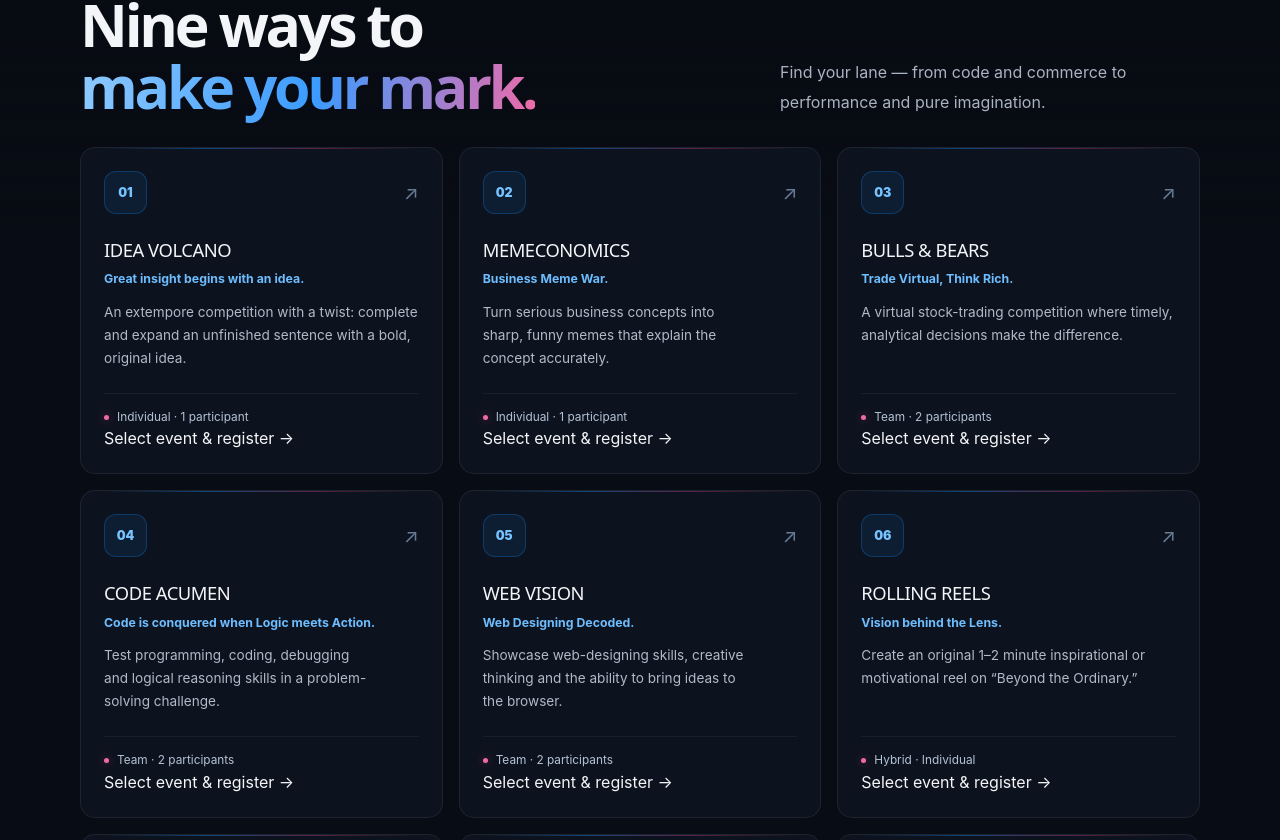
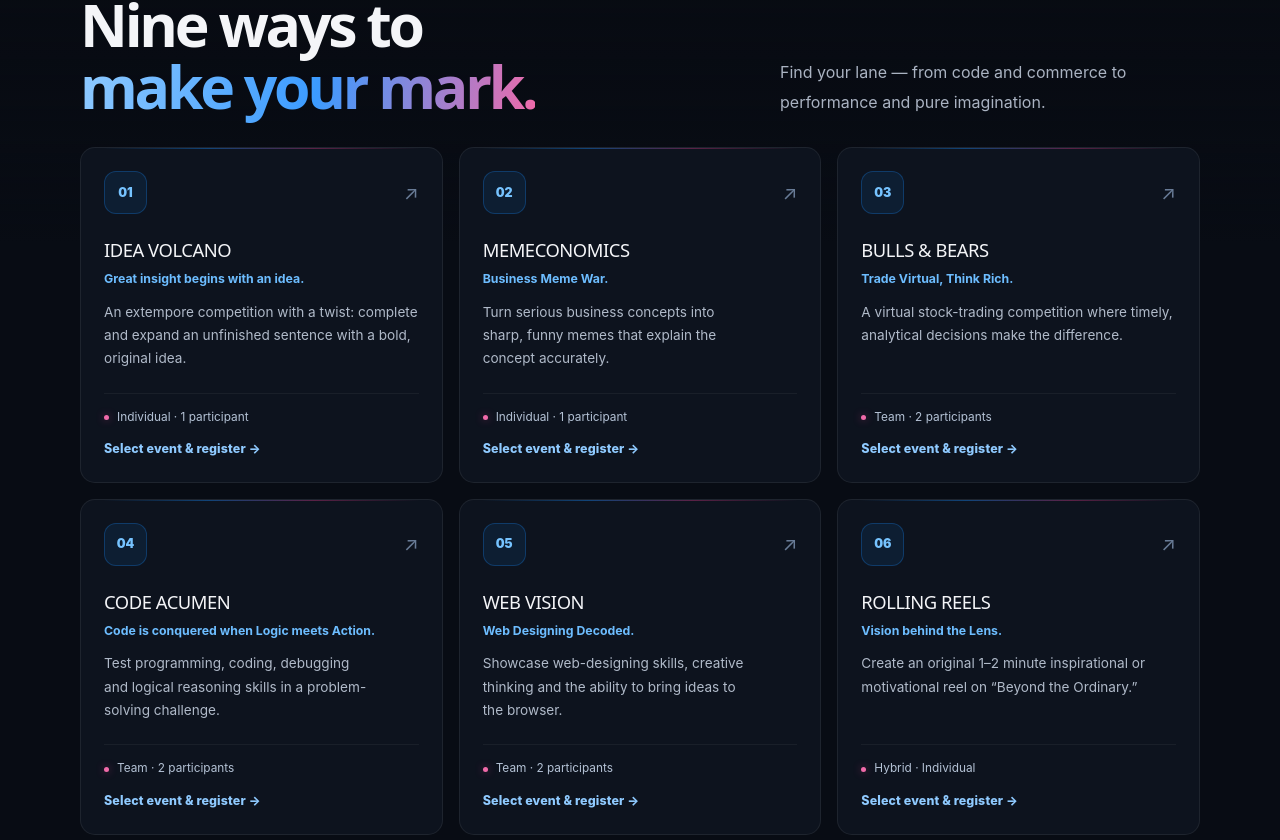
Before and after one commit to ericdevesh/mosaic-montage-2026, a Next.js app: page / in a window 1280 px wide. Shown: the part 1960-2800 px from the top of the page. Built offline with nearby package versions, Linux system fonts and the light colour scheme.

Commit message:
Style event cards as accessible registration links

```diff
--- a/app/globals.css
+++ b/app/globals.css
@@ -452,3 +452,10 @@ a,button{-webkit-tap-highlight-color:transparent}
   .visual-stage{min-height:215px}
   .campus-hero-label{left:14px;bottom:14px;max-width:calc(100% - 28px)}
 }
+
+
+/* Event cards are direct links to a preselected registration form */
+a.event-card-link{display:flex;color:inherit;text-decoration:none;cursor:pointer}
+a.event-card-link:focus-visible{outline:3px solid #65b7ff;outline-offset:4px}
+.event-register-hint{display:block;margin-top:14px;color:#8fcaff;font-size:.78rem;font-weight:800;letter-spacing:.01em}
+a.event-card-link:hover .event-register-hint{color:#ff8fc4}
```
